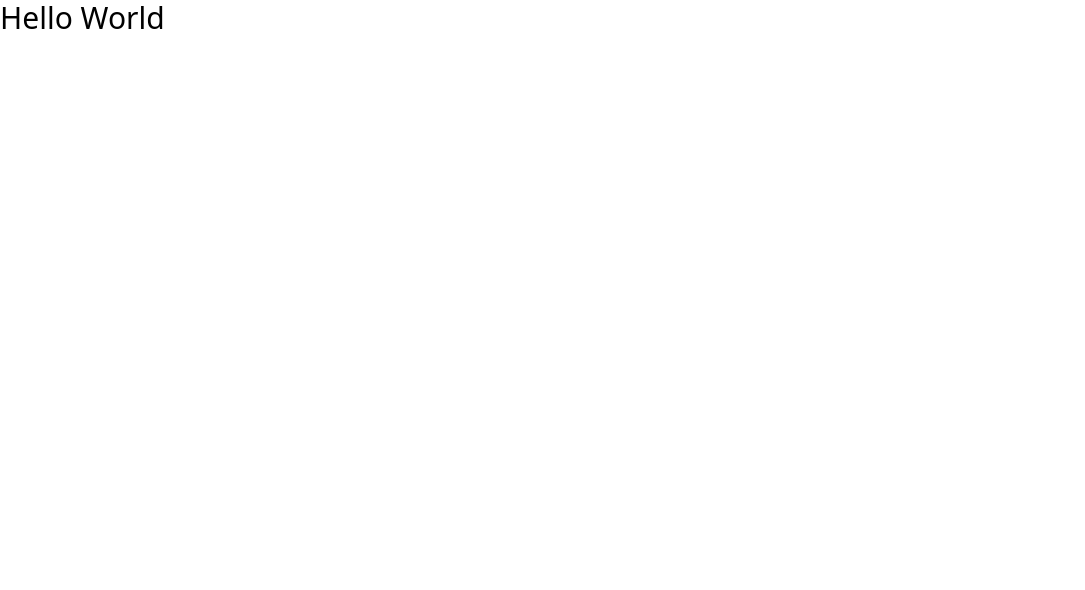
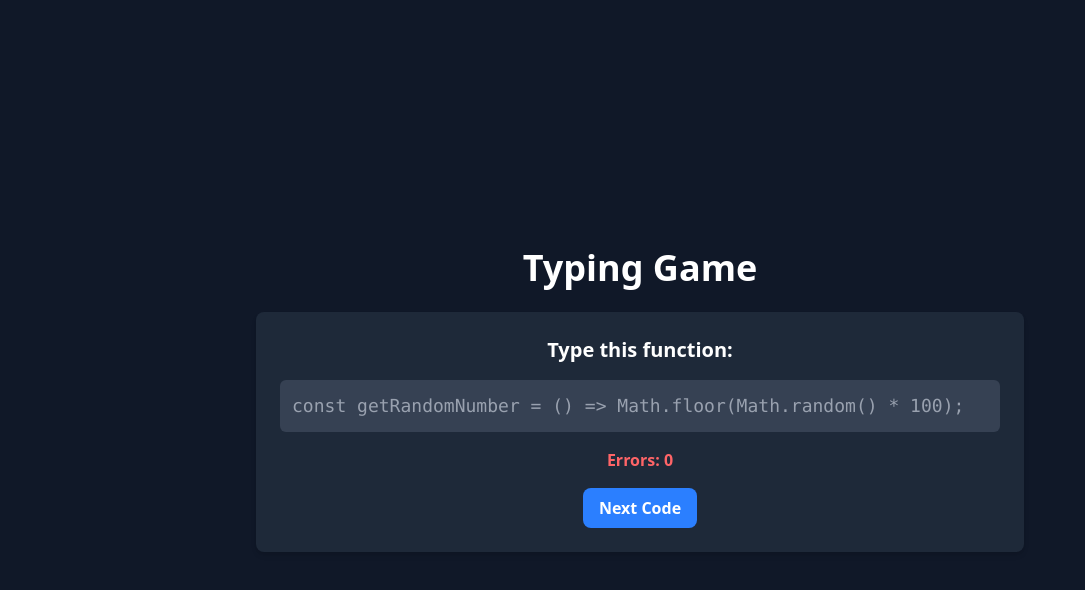
Before and after one commit to Ernesto248/typing-game, a React (Vite) app in the folder typing-game/: page / in a window 1280 px wide. Shown: the top 590 px of the page, without its empty margins (0-1085 px from the left). Built offline with nearby package versions, Linux system fonts and the light colour scheme.

Commit message:
First styles and features added

```diff
--- /dev/null
+++ b/typing-game/public/json/texts.json
@@ -0,0 +1,52 @@
+[
+  {
+    "id": 1,
+    "codeString": "const getRandomNumber = () => Math.floor(Math.random() * 100);",
+    "language": "Javascript"
+  },
+  {
+    "id": 2,
+    "codeString": "const reverseString = str => str.split('').reverse().join('');",
+    "language": "Javascript"
+  },
+  {
+    "id": 3,
+    "codeString": "const isEven = num => num % 2 === 0;",
+    "language": "Javascript"
+  },
+  {
+    "id": 4,
+    "codeString": "const getRandomElement = arr => arr[Math.floor(Math.random() * arr.length)];",
+    "language": "Javascript"
+  },
+  {
+    "id": 5,
+    "codeString": "const capitalize = str => str.charAt(0).toUpperCase() + str.slice(1);",
+    "language": "Javascript"
+  },
+  {
+    "id": 6,
+    "codeString": "const shuffleArray = arr => arr.sort(() => Math.random() - 0.5);",
+    "language": "Javascript"
+  },
+  {
+    "id": 7,
+    "codeString": "const factorial = num => num <= 1 ? 1 : num * factorial(num - 1);",
+    "language": "Javascript"
+  },
+  {
+    "id": 8,
+    "codeString": "const getCurrentTimestamp = () => Date.now();",
+    "language": "Javascript"
+  },
+  {
+    "id": 9,
+    "codeString": "const isPalindrome = str => str === str.split('').reverse().join('');",
+    "language": "Javascript"
+  },
+  {
+    "id": 10,
+    "codeString": "const sleep = ms => new Promise(resolve => setTimeout(resolve, ms));",
+    "language": "Javascript"
+  }
+]
--- a/typing-game/src/App.tsx
+++ b/typing-game/src/App.tsx
@@ -1,5 +1,27 @@
+import { useState } from "react";
+import useTexts from "./hooks/useTexts";
+import TypingFrame from "./components/TypingFrame";
+
 const App = () => {
-  return <div className="text-3xl">Hello World</div>;
+  const { texts } = useTexts();
+  const [currentTextIndex, setCurrentTextIndex] = useState<number>(0);
+
+  const handleNextText = () => {
+    if (currentTextIndex >= texts.length - 1) return;
+    setCurrentTextIndex((prev) => prev + 1);
+  };
+
+  return (
+    <main className="flex flex-col items-center justify-center min-h-screen bg-gray-900 text-white p-6">
+      <h1 className="text-4xl font-bold mb-6">Typing Game</h1>
+      {texts.length > 0 && (
+        <TypingFrame
+          text={texts[currentTextIndex].codeString}
+          onNextText={handleNextText}
+        />
+      )}
+    </main>
+  );
 };
 
 export default App;
--- /dev/null
+++ b/typing-game/src/components/TypingFrame/index.tsx
@@ -0,0 +1,64 @@
+import { useEffect, useState } from "react";
+
+interface Props {
+  text: string;
+  onNextText: () => void;
+}
+
+const TypingFrame = ({ text, onNextText }: Props) => {
+  const [userInput, setUserInput] = useState("");
+  const [currentIndex, setCurrentIndex] = useState(0);
+  const [errors, setErrors] = useState(0);
+
+  useEffect(() => {
+    const handleKeyDown = (event: KeyboardEvent) => {
+      if (event.key.length === 1) {
+        if (event.key === text[currentIndex]) {
+          setUserInput((prev) => prev + event.key);
+          setCurrentIndex((prev) => prev + 1);
+        } else {
+          setErrors((prev) => prev + 1);
+        }
+      }
+
+      if (event.key === "Backspace") {
+        setUserInput((prev) => prev.slice(0, -1));
+        setCurrentIndex((prev) => Math.max(0, prev - 1));
+      }
+    };
+
+    window.addEventListener("keydown", handleKeyDown);
+    return () => window.removeEventListener("keydown", handleKeyDown);
+  }, [currentIndex]);
+
+  return (
+    <div className="bg-gray-800 p-6 rounded-lg shadow-md w-full max-w-3xl text-center">
+      <h2 className="text-xl font-semibold mb-4">Type this function:</h2>
+      <p className="text-lg font-mono bg-gray-700 p-3 rounded-md text-left">
+        {text.split("").map((char, index) => (
+          <span
+            key={index}
+            className={`${
+              index < userInput.length
+                ? userInput[index] === text[index]
+                  ? "text-green-400" // Correcto
+                  : "text-red-500" // Incorrecto
+                : "text-gray-400" // Aún no escrito
+            }`}
+          >
+            {char}
+          </span>
+        ))}
+      </p>
+      <p className="mt-4 text-red-400 font-semibold">Errors: {errors}</p>
+      <button
+        onClick={onNextText}
+        className="mt-4 px-4 py-2 bg-blue-500 hover:bg-blue-600 text-white font-bold rounded-lg transition"
+      >
+        Next Code
+      </button>
+    </div>
+  );
+};
+
+export default TypingFrame;
--- /dev/null
+++ b/typing-game/src/hooks/useTexts.ts
@@ -0,0 +1,26 @@
+import { useEffect, useState } from "react";
+import { CodeFunctionText } from "../types/types.d";
+
+const useTexts = () => {
+  const [texts, setTexts] = useState<Array<CodeFunctionText>>([]);
+
+  const fetchTexts = async () => {
+    try {
+      const response = await fetch("json/texts.json");
+      if (!response.ok) throw new Error("Failed to fetch texts");
+
+      const data: Array<CodeFunctionText> = await response.json();
+      setTexts(data);
+    } catch (err) {
+      console.log(err);
+    }
+  };
+
+  useEffect(() => {
+    fetchTexts();
+  }, []);
+
+  return { texts };
+};
+
+export default useTexts;
--- /dev/null
+++ b/typing-game/src/types/types.d.ts
@@ -0,0 +1,5 @@
+export interface CodeFunctionText {
+  id: number;
+  codeString: string;
+  language: string;
+}
```
